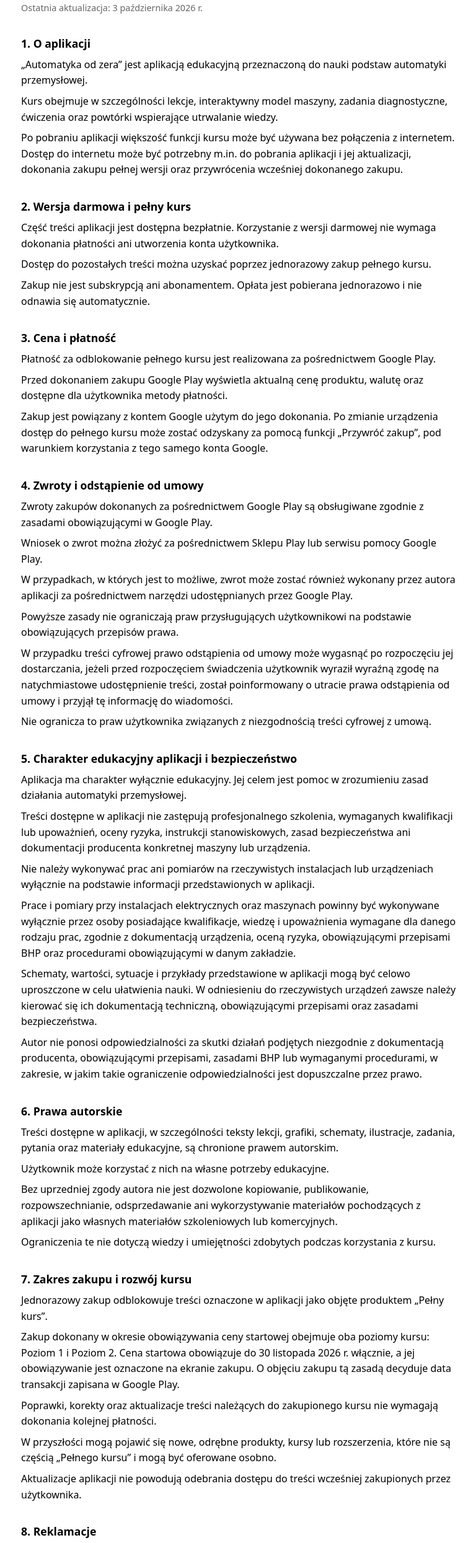
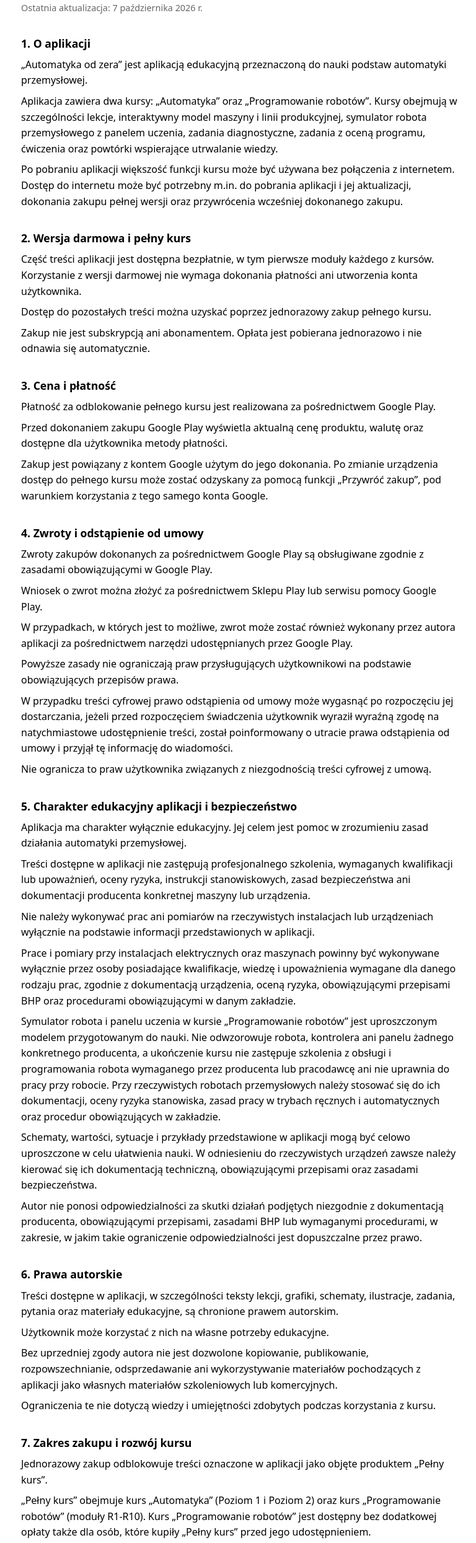
Before and after one commit to MichalBednarek-maker/automatyka-legal, a plain HTML site: page regulamin.html in a window 1280 px wide. Shown: the part 66-2556 px from the top of the page at 62% size, without its empty margins (254-1022 px from the left). Drawn offline with Linux system fonts and the light colour scheme.

Commit message:
Regulamin i polityka: kurs robota (wersja 1.3.0)

```diff
--- a/regulamin.html
+++ b/regulamin.html
@@ -19,15 +19,15 @@
 </head>
 <body>
 <h1>Regulamin aplikacji „Automatyka od zera”</h1>
-<p class="meta">Ostatnia aktualizacja: 3 października 2026 r.</p>
+<p class="meta">Ostatnia aktualizacja: 7 października 2026 r.</p>
 
 <h2>1. O aplikacji</h2>
 <p>„Automatyka od zera” jest aplikacją edukacyjną przeznaczoną do nauki podstaw automatyki przemysłowej.</p>
-<p>Kurs obejmuje w szczególności lekcje, interaktywny model maszyny, zadania diagnostyczne, ćwiczenia oraz powtórki wspierające utrwalanie wiedzy.</p>
+<p>Aplikacja zawiera dwa kursy: „Automatyka” oraz „Programowanie robotów”. Kursy obejmują w szczególności lekcje, interaktywny model maszyny i linii produkcyjnej, symulator robota przemysłowego z panelem uczenia, zadania diagnostyczne, zadania z oceną programu, ćwiczenia oraz powtórki wspierające utrwalanie wiedzy.</p>
 <p>Po pobraniu aplikacji większość funkcji kursu może być używana bez połączenia z internetem. Dostęp do internetu może być potrzebny m.in. do pobrania aplikacji i jej aktualizacji, dokonania zakupu pełnej wersji oraz przywrócenia wcześniej dokonanego zakupu.</p>
 
 <h2>2. Wersja darmowa i pełny kurs</h2>
-<p>Część treści aplikacji jest dostępna bezpłatnie. Korzystanie z wersji darmowej nie wymaga dokonania płatności ani utworzenia konta użytkownika.</p>
+<p>Część treści aplikacji jest dostępna bezpłatnie, w tym pierwsze moduły każdego z kursów. Korzystanie z wersji darmowej nie wymaga dokonania płatności ani utworzenia konta użytkownika.</p>
 <p>Dostęp do pozostałych treści można uzyskać poprzez jednorazowy zakup pełnego kursu.</p>
 <p>Zakup nie jest subskrypcją ani abonamentem. Opłata jest pobierana jednorazowo i nie odnawia się automatycznie.</p>
 
@@ -49,6 +49,7 @@
 <p>Treści dostępne w aplikacji nie zastępują profesjonalnego szkolenia, wymaganych kwalifikacji lub upoważnień, oceny ryzyka, instrukcji stanowiskowych, zasad bezpieczeństwa ani dokumentacji producenta konkretnej maszyny lub urządzenia.</p>
 <p>Nie należy wykonywać prac ani pomiarów na rzeczywistych instalacjach lub urządzeniach wyłącznie na podstawie informacji przedstawionych w aplikacji.</p>
 <p>Prace i pomiary przy instalacjach elektrycznych oraz maszynach powinny być wykonywane wyłącznie przez osoby posiadające kwalifikacje, wiedzę i upoważnienia wymagane dla danego rodzaju prac, zgodnie z dokumentacją urządzenia, oceną ryzyka, obowiązującymi przepisami BHP oraz procedurami obowiązującymi w danym zakładzie.</p>
+<p>Symulator robota i panelu uczenia w kursie „Programowanie robotów” jest uproszczonym modelem przygotowanym do nauki. Nie odwzorowuje robota, kontrolera ani panelu żadnego konkretnego producenta, a ukończenie kursu nie zastępuje szkolenia z obsługi i programowania robota wymaganego przez producenta lub pracodawcę ani nie uprawnia do pracy przy robocie. Przy rzeczywistych robotach przemysłowych należy stosować się do ich dokumentacji, oceny ryzyka stanowiska, zasad pracy w trybach ręcznych i automatycznych oraz procedur obowiązujących w zakładzie.</p>
 <p>Schematy, wartości, sytuacje i przykłady przedstawione w aplikacji mogą być celowo uproszczone w celu ułatwienia nauki. W odniesieniu do rzeczywistych urządzeń zawsze należy kierować się ich dokumentacją techniczną, obowiązującymi przepisami oraz zasadami bezpieczeństwa.</p>
 <p>Autor nie ponosi odpowiedzialności za skutki działań podjętych niezgodnie z dokumentacją producenta, obowiązującymi przepisami, zasadami BHP lub wymaganymi procedurami, w zakresie, w jakim takie ograniczenie odpowiedzialności jest dopuszczalne przez prawo.</p>
 
@@ -60,7 +61,8 @@
 
 <h2>7. Zakres zakupu i rozwój kursu</h2>
 <p>Jednorazowy zakup odblokowuje treści oznaczone w aplikacji jako objęte produktem „Pełny kurs”.</p>
-<p>Zakup dokonany w okresie obowiązywania ceny startowej obejmuje oba poziomy kursu: Poziom 1 i Poziom 2. Cena startowa obowiązuje do 30 listopada 2026 r. włącznie, a jej obowiązywanie jest oznaczone na ekranie zakupu. O objęciu zakupu tą zasadą decyduje data transakcji zapisana w Google Play.</p>
+<p>„Pełny kurs” obejmuje kurs „Automatyka” (Poziom 1 i Poziom 2) oraz kurs „Programowanie robotów” (moduły R1-R10). Kurs „Programowanie robotów” jest dostępny bez dodatkowej opłaty także dla osób, które kupiły „Pełny kurs” przed jego udostępnieniem.</p>
+<p>Zakup dokonany w okresie obowiązywania ceny startowej obejmuje oba poziomy kursu „Automatyka”: Poziom 1 i Poziom 2, oraz kurs „Programowanie robotów”. Cena startowa obowiązuje do 30 listopada 2026 r. włącznie, a jej obowiązywanie jest oznaczone na ekranie zakupu. O objęciu zakupu tą zasadą decyduje data transakcji zapisana w Google Play.</p>
 <p>Poprawki, korekty oraz aktualizacje treści należących do zakupionego kursu nie wymagają dokonania kolejnej płatności.</p>
 <p>W przyszłości mogą pojawić się nowe, odrębne produkty, kursy lub rozszerzenia, które nie są częścią „Pełnego kursu” i mogą być oferowane osobno.</p>
 <p>Aktualizacje aplikacji nie powodują odebrania dostępu do treści wcześniej zakupionych przez użytkownika.</p>
@@ -84,9 +86,8 @@
 <h2>11. Kontakt</h2>
 <p><strong>Autor i usługodawca:</strong><br>Michał Bednarek (Fieldwork Apps)</p>
 <p><strong>Nazwa aplikacji:</strong><br>Automatyka od zera</p>
-<p><strong>E-mail:</strong><br>fieldworkapps@o2.pl</p>
+<p><strong>E-mail:</strong><br>contact.fieldworkapps@gmail.com</p>
 <p><strong>Adres do korespondencji:</strong><br>Zubrzyckiego 1D/7, 75-437 Koszalin, Polska</p>
-<p>Po rozpoczęciu prowadzenia zarejestrowanej działalności gospodarczej dane w tej sekcji mogą zostać uzupełnione o nazwę działalności, NIP oraz pozostałe dane wymagane przepisami prawa.</p>
 
 </body>
 </html>
```
Also changed, not shown: polityka-prywatnosci.html (+3 -2 lines).
